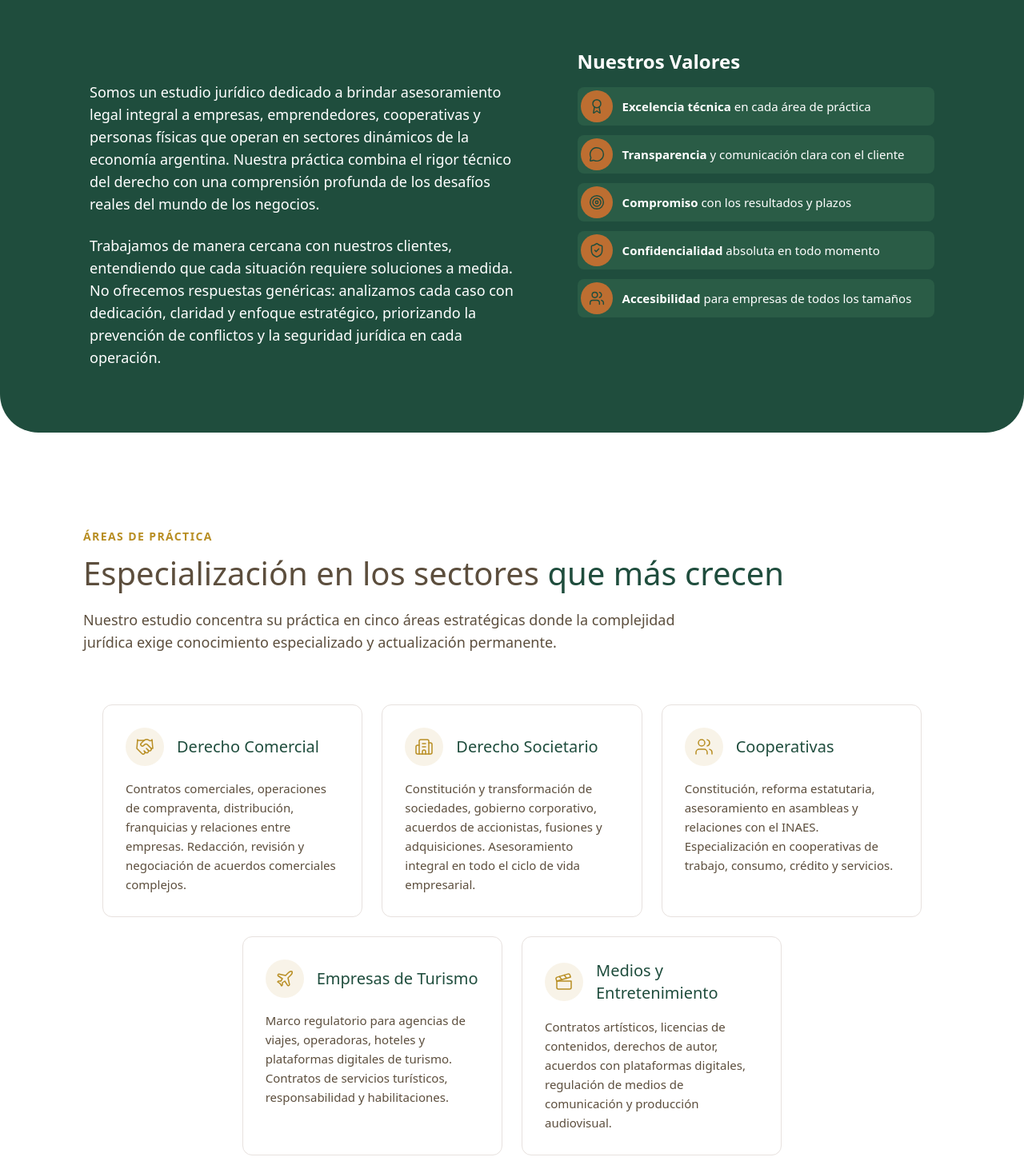
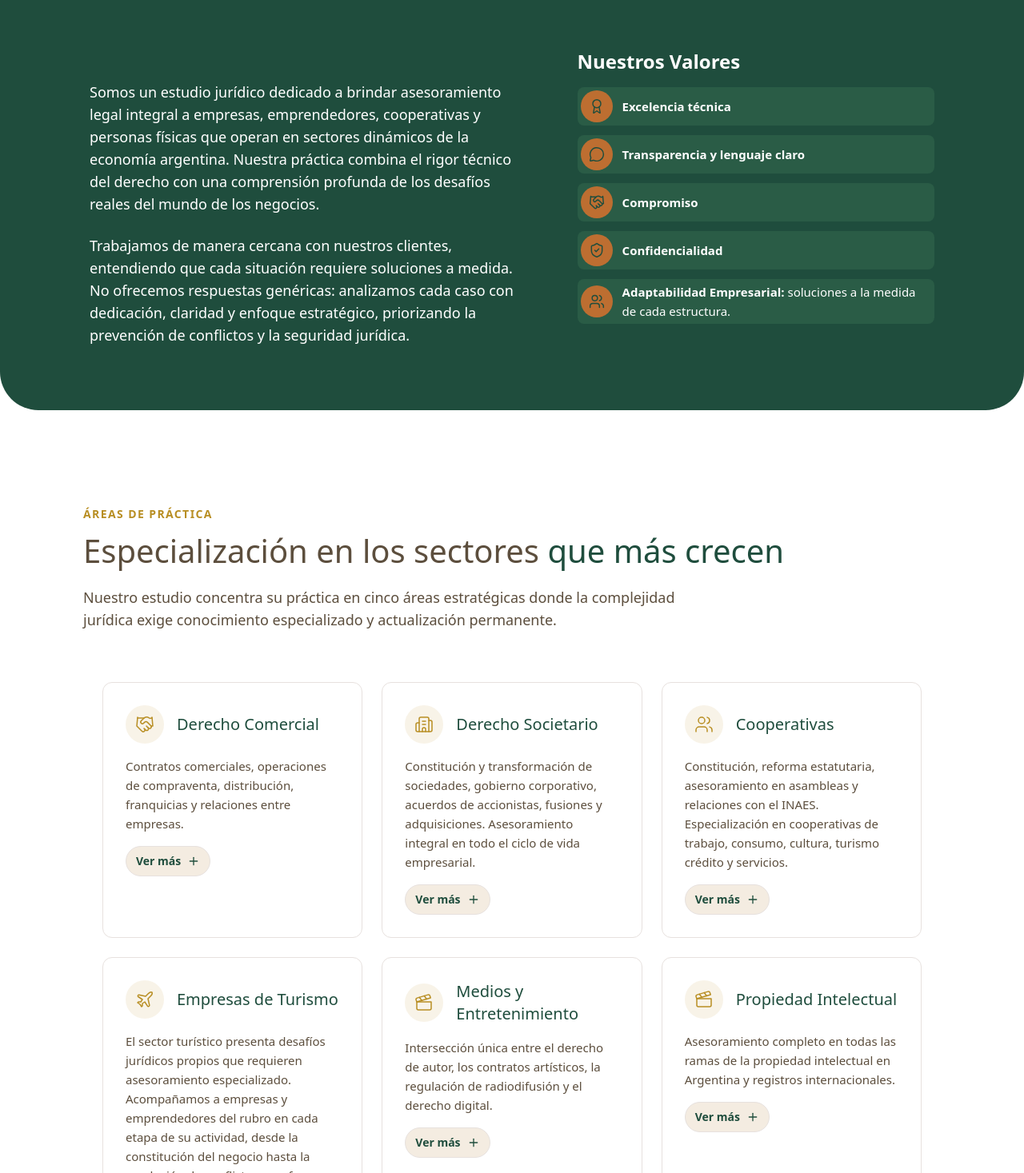
Before and after one commit to MercedesMartGuzzo/estudio-legal-posta, a Next.js app: page / in a window 1280 px wide. Shown: the part 883-2350 px from the top of the page at 80% size. Built offline with nearby package versions, Linux system fonts and the light colour scheme.

Commit message:
Cambié todos los textos y agreggue scroll a traves de boton a cada area

```diff
--- a/src/components/About.tsx
+++ b/src/components/About.tsx
@@ -5,7 +5,7 @@ import { motion, useScroll, useTransform } from "framer-motion";
 import {
   Award,
   MessageCircle,
-  Target,
+  Handshake,
   ShieldCheck,
   Users,
 } from "lucide-react";
@@ -14,27 +14,27 @@ const VALUES = [
   {
     icon: Award,
     label: "Excelencia técnica",
-    text: "en cada área de práctica",
+   /*  text: "en cada área de práctica", */
   },
   {
     icon: MessageCircle,
-    label: "Transparencia",
-    text: "y comunicación clara con el cliente",
+    label: "Transparencia y lenguaje claro",
+  /*   text: "y comunicación clara con el cliente", */
   },
   {
-    icon: Target,
+    icon: Handshake,
     label: "Compromiso",
-    text: "con los resultados y plazos",
+   /*  text: "con los resultados y plazos", */
   },
   {
     icon: ShieldCheck,
     label: "Confidencialidad",
-    text: "absoluta en todo momento",
+   /*  text: "absoluta en todo momento", */
   },
   {
     icon: Users,
-    label: "Accesibilidad",
-    text: "para empresas de todos los tamaños",
+    label: "Adaptabilidad Empresarial:",
+    text: "soluciones a la medida de cada estructura.",
   },
 ];
 
@@ -78,21 +78,11 @@ export default function About() {
           <div className="mt-16 grid grid-cols-1 gap-12 lg:grid-cols-[1.1fr_0.9fr] lg:gap-16">
             <div className="flex flex-col gap-6">
               <p className="text-base leading-[28px] text-[var(--surface)] md:text-lg md:mt-10">
-                Somos un estudio jurídico dedicado a brindar asesoramiento
-                legal integral a empresas, emprendedores, cooperativas y
-                personas físicas que operan en sectores dinámicos de la
-                economía argentina. Nuestra práctica combina el rigor técnico
-                del derecho con una comprensión profunda de los desafíos reales
-                del mundo de los negocios.
+                Somos un estudio jurídico dedicado a brindar asesoramiento legal integral a empresas, emprendedores, cooperativas y personas físicas que operan en sectores dinámicos de la economía argentina. Nuestra práctica combina el rigor técnico del derecho con una comprensión profunda de los desafíos reales del mundo de los negocios.
               </p>
 
               <p className="text-base leading-[28px] text-[var(--surface)] md:text-lg">
-                Trabajamos de manera cercana con nuestros clientes,
-                entendiendo que cada situación requiere soluciones a medida.
-                No ofrecemos respuestas genéricas: analizamos cada caso con
-                dedicación, claridad y enfoque estratégico, priorizando la
-                prevención de conflictos y la seguridad jurídica en cada
-                operación.
+                Trabajamos de manera cercana con nuestros clientes, entendiendo que cada situación requiere soluciones a medida. No ofrecemos respuestas genéricas: analizamos cada caso con dedicación, claridad y enfoque estratégico, priorizando la prevención de conflictos y la seguridad jurídica.
               </p>
             </div>
 
--- a/src/components/CommercialAndCorporateSection.tsx
+++ b/src/components/CommercialAndCorporateSection.tsx
@@ -4,6 +4,7 @@ import { motion } from "framer-motion";
 import { Check } from "lucide-react";
 
 const COMMERCIAL_ITEMS = [
+  "Redacción, revisión y negociación de acuerdos comerciales complejos",
   "Redacción y revisión de contratos comerciales",
   "Contratos de distribución y agencia",
   "Franquicias y licencias de marca",
@@ -16,6 +17,7 @@ const CORPORATE_ITEMS = [
   "Constitución de SRL, SA, SAS y otras formas",
   "Reforma de estatutos y reglamentos",
   "Acuerdos de accionistas y socios",
+  "Prevención y gestión de conflictos societarios.",
   "Gobierno corporativo y compliance",
   "Fusiones, escisiones y adquisiciones",
   "Liquidación y disolución societaria",
@@ -75,7 +77,7 @@ function PracticeList({
 
 export default function CommercialAndCorporateSection() {
   return (
-    <section className="mx-auto max-w-[1200px] px-4 py-[60px] md:px-16">
+    <section id="comercial-y-societario" className="mx-auto max-w-[1200px] px-4 py-[60px] md:px-16">
       <motion.div
         initial="hidden"
         whileInView="visible"
--- a/src/components/Contact.tsx
+++ b/src/components/Contact.tsx
@@ -113,9 +113,9 @@ export default function Contact() {
               <p className="text-sm text-[var(--foreground)]">
                 Lunes a viernes: 9:00 a 18:00 hs
               </p>
-              <p className="text-sm text-[var(--foreground)]">
+             {/*  <p className="text-sm text-[var(--foreground)]">
                 Sábados: 9:00 a 13:00 hs (con turno previo)
-              </p>
+              </p> */}
             </div>
           </div>
 
--- a/src/components/CooperativesSection.tsx
+++ b/src/components/CooperativesSection.tsx
@@ -33,6 +33,7 @@ export default function CooperativesSection() {
 
   return (
     <section
+      id="cooperativas"
       ref={sectionRef}
       className="overflow-x-hidden pb-[120px]"
     >
--- a/src/components/DigitalSectionMedia.tsx
+++ b/src/components/DigitalSectionMedia.tsx
@@ -15,7 +15,7 @@ const LIST_ITEMS = [
   { icon: Clapperboard, text: "Contratos de producción audiovisual y musical" },
   { icon: Cloud, text: "Licencias de contenido para plataformas OTT" },
   { icon: Radio, text: "Regulación de medios de comunicación (ENACOM)" },
-  { icon: Users, text: "Contratos con artistas, actores y creadores" },
+  { icon: Users, text: "Contratos con artistas, actores y creadores de contenido digital." },
   { icon: Megaphone, text: "Acuerdos de patrocinio y publicidad" },
   { icon: Globe, text: "Gestión de derechos en plataformas digitales" },
 ];
@@ -39,7 +39,7 @@ const fadeUp = {
 
 export default function DigitalSectionMedia() {
   return (
-    <section className="mx-auto max-w-[1200px] px-4 py-[120px] md:px-16">
+    <section id="medios-y-entretenimiento" className="mx-auto max-w-[1200px] px-4 py-[120px] md:px-16">
       <motion.div
         initial="hidden"
         whileInView="visible"
--- a/src/components/Hero.tsx
+++ b/src/components/Hero.tsx
@@ -49,9 +49,7 @@ export default function Hero() {
               className="text-base md:text-lg text-[#454240] leading-relaxed"
               variants={itemVariants}
             >
-              Asesoramiento legal de excelencia en derecho comercial, societario,
-              turismo, medios y propiedad intelectual. Soluciones jurídicas concretas
-              para personas y empresas en Argentina.
+            Asesoramiento legal de excelencia en derecho comercial, societario, turismo, derecho del entretenimiento, medios y propiedad intelectual. Soluciones jurídicas concretas para personas y empresas en Argentina.
             </motion.p>
 
             {/* CTAs */}
--- a/src/components/IntProperty.tsx
+++ b/src/components/IntProperty.tsx
@@ -8,25 +8,25 @@ const CARDS = [
     icon: BadgeCheck,
     title: "Marcas y Signos Distintivos",
     description:
-      "Registro y renovación ante el INPI, búsqueda de antecedentes, oposiciones, licencias de marca y defensa frente a infracciones.",
+      "Registro y renovación ante el INPI,  búsqueda de antecedentes, oposiciones y licencias.",
   },
   {
     icon: BookOpen,
     title: "Derechos de Autor",
     description:
-      "Registro de obras literarias, artísticas y digitales. Contratos de cesión, licencias, protección de software y contenidos en plataformas digitales.",
+      "Registro de obras literarias, artísticas y digitales. Protección de software.",
   },
   {
     icon: Lightbulb,
     title: "Patentes y Modelos",
     description:
-      "Asesoramiento en patentes de invención, modelos de utilidad y diseños industriales. Trámites ante el INPI y estrategia de protección internacional.",
+      "Patentes de invención, modelos de utilidad y diseños industriales ante el INPI.",
   },
   {
     icon: ShieldOff,
     title: "Secretos Industriales",
     description:
-      "Redacción de acuerdos de confidencialidad (NDA), protección de know-how, información técnica y estrategias de negocio frente a empleados y socios.",
+      "Acuerdos de confidencialidad (NDA) y protección de know-how.",
   },
 ];
 
@@ -37,7 +37,7 @@ const fadeUp = {
 
 export default function IntProperty() {
   return (
-    <section className="mx-auto max-w-[1200px] px-4 py-[120px] md:px-16">
+    <section id="propiedad-intelectual" className="mx-auto max-w-[1200px] px-4 py-[120px] md:px-16">
       <motion.div
         initial="hidden"
         whileInView="visible"
--- a/src/components/PracticeAreasOverview.tsx
+++ b/src/components/PracticeAreasOverview.tsx
@@ -7,6 +7,7 @@ import {
   Users,
   Plane,
   Clapperboard,
+  Plus,
 } from "lucide-react";
 
 const AREAS = [
@@ -14,32 +15,44 @@ const AREAS = [
     icon: Handshake,
     title: "Derecho Comercial",
     description:
-      "Contratos comerciales, operaciones de compraventa, distribución, franquicias y relaciones entre empresas. Redacción, revisión y negociación de acuerdos comerciales complejos.",
+      "Contratos comerciales, operaciones de compraventa, distribución, franquicias y relaciones entre empresas.",
+    targetId: "comercial-y-societario",
   },
   {
     icon: Building2,
     title: "Derecho Societario",
     description:
       "Constitución y transformación de sociedades, gobierno corporativo, acuerdos de accionistas, fusiones y adquisiciones. Asesoramiento integral en todo el ciclo de vida empresarial.",
+    targetId: "comercial-y-societario",
   },
   {
     icon: Users,
     title: "Cooperativas",
     description:
-      "Constitución, reforma estatutaria, asesoramiento en asambleas y relaciones con el INAES. Especialización en cooperativas de trabajo, consumo, crédito y servicios.",
+      "Constitución, reforma estatutaria, asesoramiento en asambleas y relaciones con el INAES. Especialización en cooperativas de trabajo, consumo, cultura, turismo crédito y servicios.",
+    targetId: "cooperativas",
   },
   {
     icon: Plane,
     title: "Empresas de Turismo",
     description:
-      "Marco regulatorio para agencias de viajes, operadoras, hoteles y plataformas digitales de turismo. Contratos de servicios turísticos, responsabilidad y habilitaciones.",
+      "El sector turístico presenta desafíos jurídicos propios que requieren asesoramiento especializado. Acompañamos a empresas y emprendedores del rubro en cada etapa de su actividad, desde la constitución del negocio hasta la resolución de conflictos, con foco en la seguridad jurídica y la protección de sus intereses.",
+    targetId: "turismo",
   },
   {
     icon: Clapperboard,
     title: "Medios y Entretenimiento",
     description:
-      "Contratos artísticos, licencias de contenidos, derechos de autor, acuerdos con plataformas digitales, regulación de medios de comunicación y producción audiovisual.",
+      "Intersección única entre el derecho de autor, los contratos artísticos, la regulación de radiodifusión y el derecho digital.",
+    targetId: "medios-y-entretenimiento",
   },
+  {
+    icon: Clapperboard,
+    title: "Propiedad Intelectual",
+    description:
+      "Asesoramiento completo en todas las ramas de la propiedad intelectual en Argentina y registros internacionales.",
+    targetId: "propiedad-intelectual",
+  }
 ];
 
 const fadeUp = {
@@ -48,6 +61,17 @@ const fadeUp = {
 };
 
 export default function PracticeAreasOverview() {
+  const handleCardClick = (targetId: string) => {
+    const element = document.getElementById(targetId);
+
+    if (!element) return;
+
+    const offset = 100;
+    const top = element.getBoundingClientRect().top + window.scrollY - offset;
+
+    window.scrollTo({ top, behavior: "smooth" });
+  };
+
   return (
     <section
       id="areas"
@@ -69,9 +93,7 @@ export default function PracticeAreasOverview() {
           <span className="text-[var(--primary)]">que más crecen</span>
         </h2>
         <p className="mt-5 text-base leading-[28px] text-[var(--foreground)] md:text-lg">
-          Nuestro estudio concentra su práctica en cinco áreas estratégicas
-          donde la complejidad jurídica exige conocimiento especializado y
-          actualización permanente.
+        Nuestro estudio concentra su práctica en cinco áreas estratégicas donde la complejidad jurídica exige conocimiento especializado y actualización permanente.
         </p>
       </motion.div>
 
@@ -106,6 +128,16 @@ export default function PracticeAreasOverview() {
               <p className="text-[15px] leading-[24px] text-[var(--foreground)]">
                 {area.description}
               </p>
+
+              <button
+                type="button"
+                onClick={() => handleCardClick(area.targetId)}
+                className="inline-flex w-fit items-center justify-center gap-2 rounded-full border border-[var(--border)] bg-[var(--surface-alt)] px-3 py-2 text-sm font-semibold text-[var(--primary)] transition-all duration-300 hover:-translate-y-0.5 hover:border-[var(--primary)]/20 hover:bg-[var(--primary)] hover:text-[var(--surface-alt)]"
+                aria-label={`Ver más sobre ${area.title}`}
+              >
+                <span>Ver más</span>
+                <Plus className="h-4 w-4" strokeWidth={2} />
+              </button>
             </motion.div>
           );
         })}
--- a/src/components/TourismSection.tsx
+++ b/src/components/TourismSection.tsx
@@ -14,19 +14,19 @@ const FEATURES = [
     icon: FileText,
     title: "Contratos Turísticos",
     description:
-      "Redacción de contratos de paquete turístico, condiciones generales, políticas de cancelación y responsabilidad frente al pasajero.",
+      "Redacción de contratos de paquete turístico, condiciones generales, políticas de cancelación y responsabilidad.",
   },
   {
     icon: Building,
     title: "Alojamientos y Plataformas",
     description:
-      "Marco jurídico para hoteles, apart-hoteles y plataformas digitales de alojamiento. Contratos de intermediación y responsabilidad frente al usuario.",
+      "Marco jurídico para hoteles, apart-hoteles y plataformas digitales de alojamiento.",
   },
   {
     icon: Scale,
     title: "Resolución de Conflictos",
     description:
-      "Representación ante organismos de defensa del consumidor, reclamaciones de pasajeros y litigios vinculados a la prestación de servicios turísticos.",
+      "Defensa del consumidor, reclamaciones de pasajeros y litigios vinculados.",
   },
 ];
 
@@ -37,7 +37,7 @@ const fadeUp = {
 
 export default function TourismSection() {
   return (
-    <section className="mx-auto max-w-[1200px] px-4 py-[120px] md:px-16">
+    <section id="turismo" className="mx-auto max-w-[1200px] px-4 py-[120px] md:px-16">
       <motion.div
         initial="hidden"
         whileInView="visible"
--- a/src/components/WhyChooseUs.tsx
+++ b/src/components/WhyChooseUs.tsx
@@ -8,25 +8,25 @@ const CARDS = [
     icon: Target,
     title: "Especialización real, no generalismo",
     description:
-      "Nos concentramos en sectores específicos. Eso nos permite conocer en profundidad la regulación, los usos y las problemáticas concretas de cada industria, brindando asesoramiento de mayor calidad y eficiencia.",
+      "Nos concentramos en sectores específicos, conociendo a fondo la regulación y problemáticas de cada industria.",
   },
   {
     icon: MessageSquare,
     title: "Lenguaje claro y accesible",
     description:
-      "Traducimos el derecho a un lenguaje que nuestros clientes puedan entender y aplicar. Explicamos cada decisión, cada riesgo y cada opción de manera transparente, sin tecnicismos innecesarios.",
+      "Traducimos el derecho a un lenguaje transparente y aplicable, sin tecnicismos innecesarios.",
   },
   {
     icon: Zap,
     title: "Respuesta ágil y compromiso real",
     description:
-      "Entendemos que los tiempos del negocio no siempre coinciden con los tiempos judiciales. Respondemos con rapidez, priorizamos la prevención y actuamos con sentido de urgencia cuando la situación lo requiere.",
+      "Actuamos con rapidez y sentido de urgencia, priorizando la prevención de conflictos.",
   },
   {
     icon: HandHeart,
     title: "Acompañamiento a largo plazo",
     description:
-      "No buscamos resolver un problema puntual y desaparecer. Construimos relaciones duraderas con nuestros clientes, funcionando como asesores estratégicos de confianza a lo largo del tiempo.",
+      "Construimos relaciones duraderas generando un asesoramiento estratégico de confianza.",
   },
 ];
 
```
